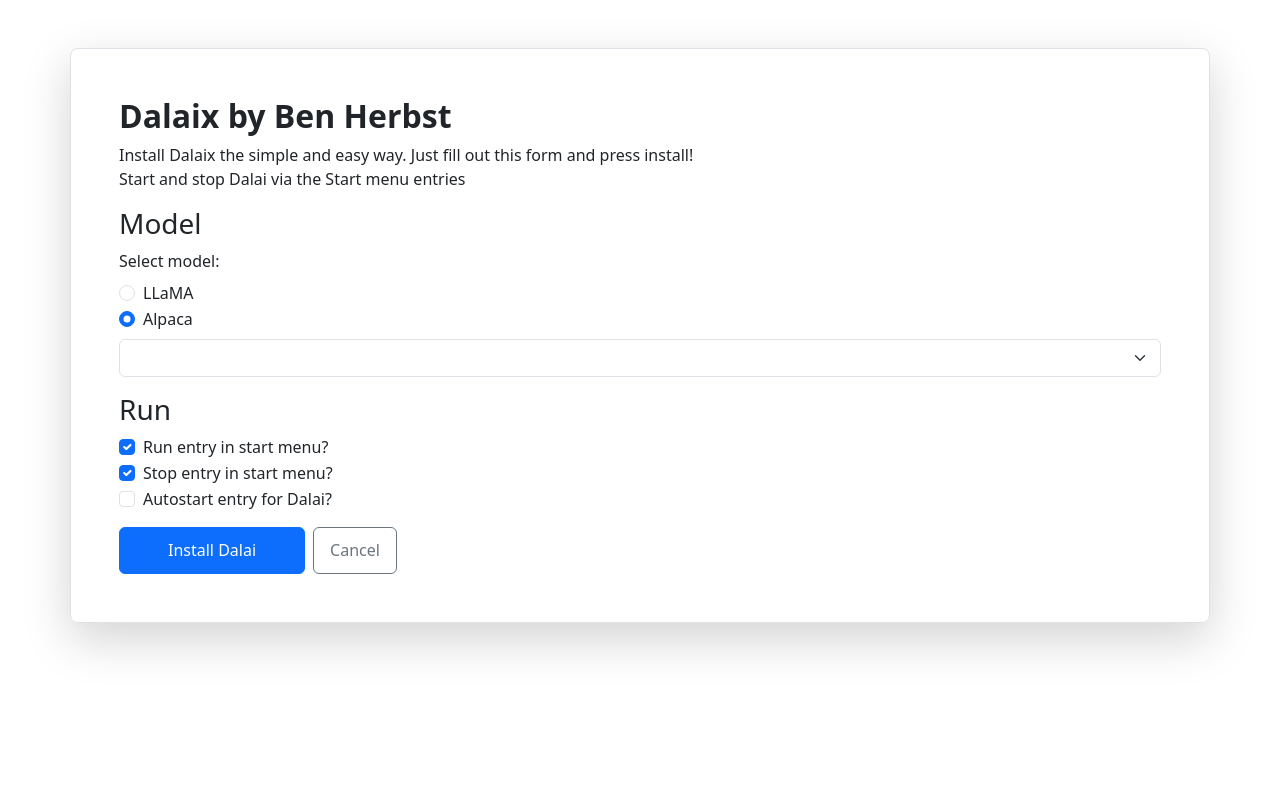
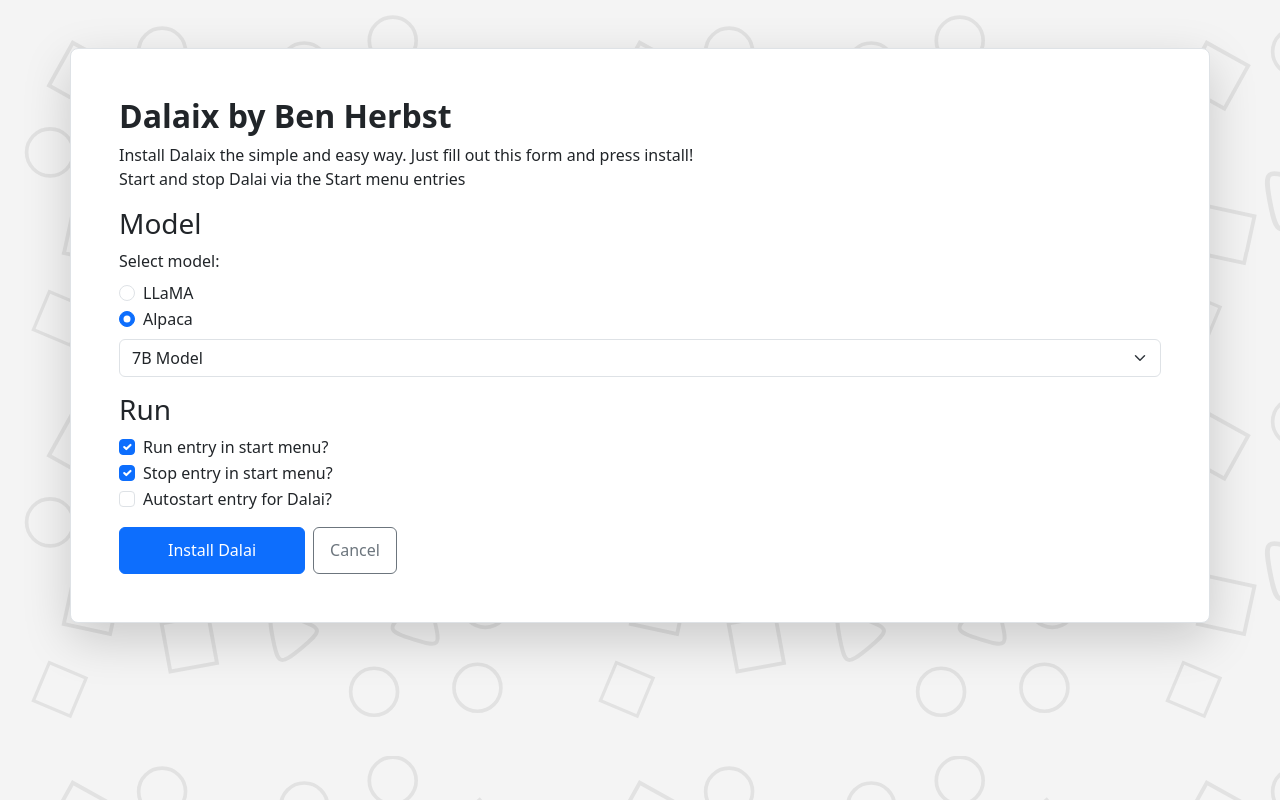
Before and after one commit to BenHerbst/Dalaix, a Vue app: page / in a window 1280 px wide. Built offline with nearby package versions, Linux system fonts and the light colour scheme.

Commit message:
Nice background

```diff
--- a/src/main/index.js
+++ b/src/main/index.js
@@ -7,8 +7,8 @@
 function createWindow() {
   // Create the browser window.
   const mainWindow = new BrowserWindow({
-    width: 900,
-    height: 670,
+    width: 950,
+    height: 750,
     show: false,
     autoHideMenuBar: true,
     ...(process.platform === 'linux' ? { icon } : {}),
--- a/src/renderer/src/assets/css/styles.scss
+++ b/src/renderer/src/assets/css/styles.scss
@@ -0,0 +1,7 @@
+html {
+    background-image: url('/src/assets/background.svg');
+}
+
+#app {
+    background-image: url('/src/assets/background.svg')
+}
--- a/src/renderer/src/components/mainForm.vue
+++ b/src/renderer/src/components/mainForm.vue
@@ -1,5 +1,6 @@
 <template>
-  <div class="container my-5 shadow-lg rounded-3 p-5 border">
+  <div class="container-fluid pt-5">
+    <div class="container shadow-lg rounded-3 p-5 border bg-body">
       <h2 class="fw-bold">Dalaix by Ben Herbst</h2>
       <p>
         Install Dalaix the simple and easy way. Just fill out this form and press install!
@@ -42,7 +43,12 @@
         <label class="form-check-label" for="startMenuRunCheck">Run entry in start menu?</label>
       </div>
       <div class="form-check">
-      <input class="form-check-input" type="checkbox" id="startMenuStopCheck" v-model="stopEntry" />
+        <input
+          class="form-check-input"
+          type="checkbox"
+          id="startMenuStopCheck"
+          v-model="stopEntry"
+        />
         <label class="form-check-label" for="startMenuStopCheck">Stop entry in start menu?</label>
       </div>
       <div class="form-check mb-3">
@@ -50,12 +56,17 @@
         <label class="form-check-label" for="autostartCheck">Autostart entry for Dalai?</label>
       </div>
       <div class="d-flex flex-md-row flex-column">
-      <button class="btn btn-primary px-5 endButton mb-md-0 mb-2" id="sendButton" @click="install">
+        <button
+          class="btn btn-primary px-5 endButton mb-md-0 mb-2"
+          id="sendButton"
+          @click="install"
+        >
           Install Dalai
         </button>
         <button class="ms-md-2 btn btn-outline-secondary px-3 endButton" id="cancelButton">
           Cancel
         </button>
+      </div>
     </div>
   </div>
 </template>
@@ -64,17 +75,23 @@
 export default {
   data() {
     return {
-      selectedModel: "7B Model",
+      selectedModel: '7B',
       autostart: false,
       runEntry: true,
       stopEntry: true,
-      modelType: "alpaca"
+      modelType: 'alpaca'
     }
   },
   methods: {
     install() {
-      console.log("Installing Dalai ...")
-      window.api.install(this.autostart, this.runEntry, this.stopEntry, this.selectedModel, this.modelType)
+      console.log('Installing Dalai ...')
+      window.api.install(
+        this.autostart,
+        this.runEntry,
+        this.stopEntry,
+        this.selectedModel,
+        this.modelType
+      )
     }
   }
 }
```
Also changed, not shown: src/renderer/src/assets/background.png (added), src/renderer/src/assets/background.svg (added). Lines whose indentation alone changed are shown as unchanged.
